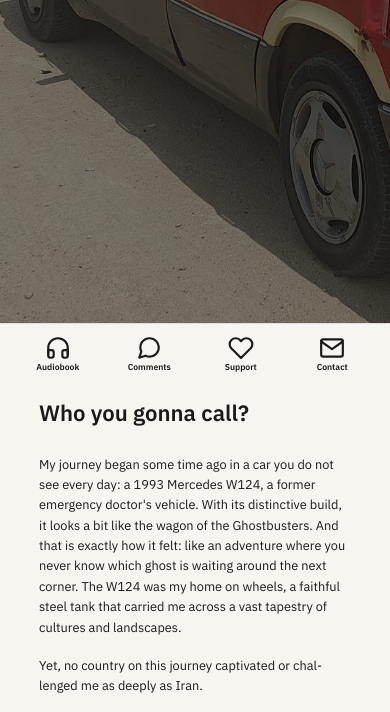
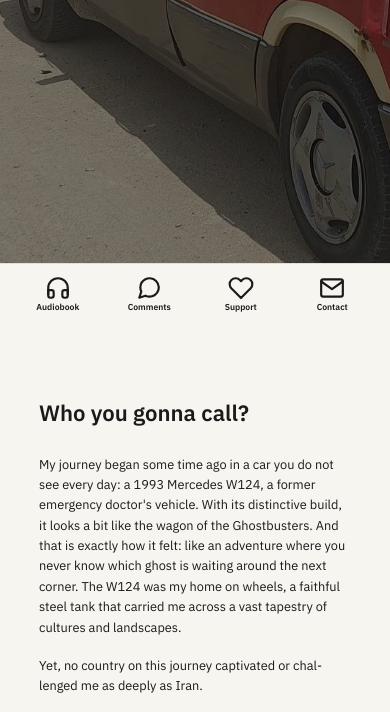
Before and after one commit to kopylow/cookiesInIran, a website: page web-landing-page/index.html in a window 390 px wide. Shown: the part 521-1233 px from the top of the page. Drawn offline with Linux system fonts and the light colour scheme; no server answers; files whose address does not match are found by name.

Commit message:
feat(nav): keep menu visible at all times
Remove the smart-scroll hide/show behavior so the top bar and mobile
bottom bar stay fixed in place instead of hiding on scroll-down and
over the hero.

```diff
--- a/web-landing-page/index.html
+++ b/web-landing-page/index.html
@@ -454,6 +454,6 @@
     <script src="audiobook.js?v=20260605a" defer></script>
     <script src="support.js?v=20260605q" defer></script>
     <script src="contact.js?v=20260605b" defer></script>
-    <script src="main.js?v=20260605c" defer></script>
+    <script src="main.js?v=20260608a" defer></script>
 </body>
 </html>
--- a/web-landing-page/main.js
+++ b/web-landing-page/main.js
@@ -385,39 +385,9 @@ document.addEventListener('DOMContentLoaded', async () => {
         if (window.SupportUI) window.SupportUI.setLang(currentLang);
         if (window.ContactUI) window.ContactUI.setLang(currentLang);
     });
-// Smart Top Bar Hide/Show on Scroll
-let lastScrollY = window.scrollY;
-
-// Initial check: hide if at top
-if (window.scrollY < 50) {
-    topBar.classList.add('hidden');
-    if (bottomBar) bottomBar.classList.add('hidden');
-}
-
-window.addEventListener('scroll', () => {
-    // If a drawer is open, don't hide the top bar
-    if (pageWrapper.classList.contains('drawer-open-book') ||
-        pageWrapper.classList.contains('drawer-open-fullscreen')) {
-        return;
-    }
-
-    const currentScrollY = window.scrollY;
-
-    if (currentScrollY < 50) {
-        // Stay hidden at the very top (Hero section)
-        topBar.classList.add('hidden');
-        if (bottomBar) bottomBar.classList.add('hidden');
-    } else if (currentScrollY > lastScrollY && currentScrollY > 100) {
-        // Hiding when scrolling down
-        topBar.classList.add('hidden');
-        if (bottomBar) bottomBar.classList.add('hidden');
-    } else {
-        // Showing when scrolling up
-        topBar.classList.remove('hidden');
-        if (bottomBar) bottomBar.classList.remove('hidden');
-    }
-    lastScrollY = currentScrollY;
-}, { passive: true });
+// Menu is always visible: never hide the top/bottom bars on scroll.
+topBar.classList.remove('hidden');
+if (bottomBar) bottomBar.classList.remove('hidden');
 
     function closeAllDrawers() {
         drawerComments.classList.remove('open');
```
